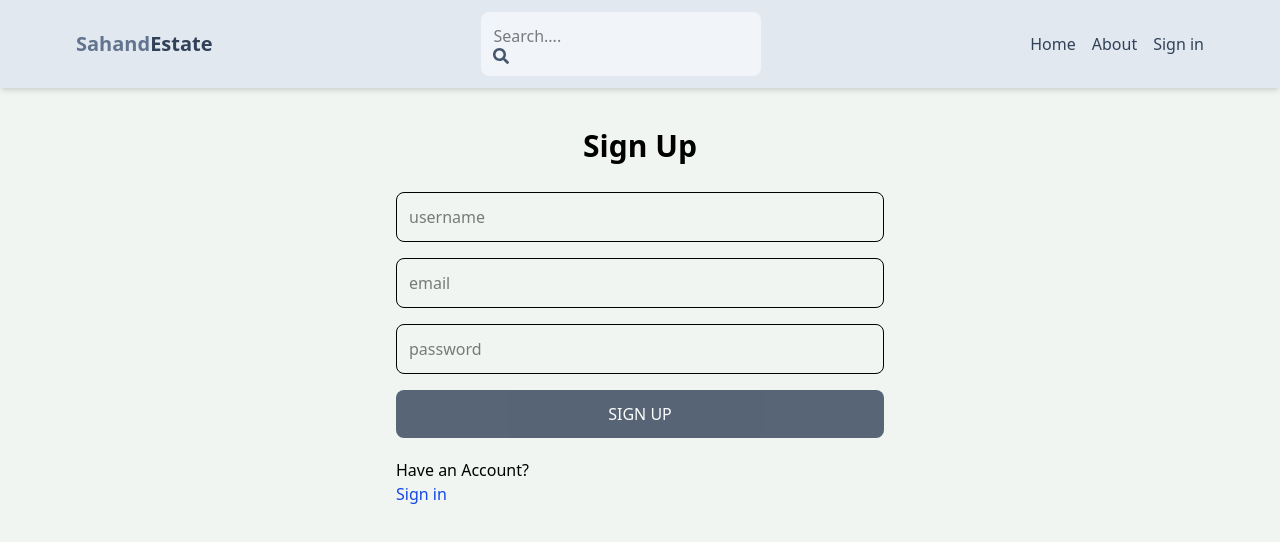
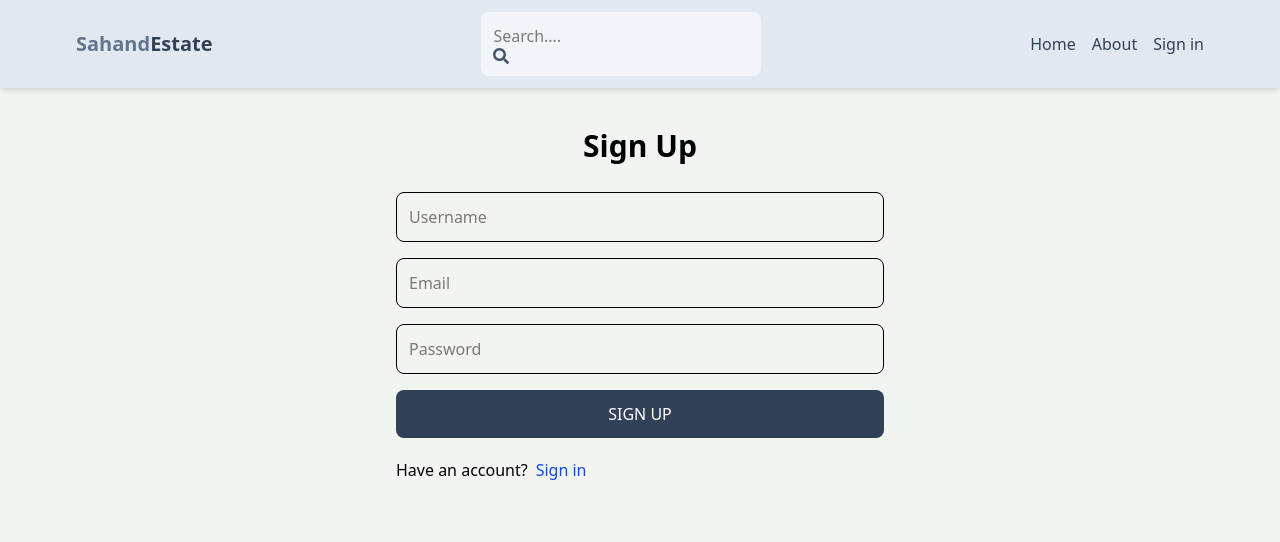
Before and after one commit to HadiaAmjad11/project-mern, a React (Vite) app in the folder client/: page /SignUp in a window 1280 px wide. Shown: the top 542 px of the page. Built offline with nearby package versions, Linux system fonts and the light colour scheme.

Commit message:
complete sign up page functionality

```diff
--- a/client/src/pages/SignUp.jsx
+++ b/client/src/pages/SignUp.jsx
@@ -1,20 +1,94 @@
+import { useState } from "react";
+import { Link, useNavigate } from "react-router-dom";
 
-import {Link} from 'react-router-dom';
 
 export default function SignUp() {
+  const [formData, setFormData] = useState({});
+  const [error, setError] = useState(null);
+  const [loading, setLoading] = useState(false);
+  const navigate = useNavigate();
+
+  const handleChange = (e) => {
+    const updatedData = {
+      ...formData,
+      [e.target.id]: e.target.value,
+    };
+    setFormData(updatedData);
+    console.log("Updated Form Data:", updatedData);
+  };
+
+  const handleSubmit = async (e) => {
+    e.preventDefault();
+    try {
+      setLoading(true);
+      setError(null);
+
+      const res = await fetch("/api/auth/signup", {
+        method: "POST",
+        headers: {
+          "Content-Type": "application/json",
+        },
+        body: JSON.stringify(formData),
+      });
+
+      const data = await res.json();
+      console.log(data);
+
+      if (data.success === false) {
+        setError(data.message);
+        setLoading(false);
+        return;
+      }
+
+      setLoading(false);
+      // TODO: handle success, e.g., redirect or message
+setError(null);
+navigate('/sign-in');
+    } catch (error) {
+      setLoading(false);
+      setError(error.message);
+    }
+  };
+
   return (
-    <div className='p-3 max-w-lg mx-auto'>
-      <h1 className='text-3xl text-center font-semibold my-7 '> Sign Up</h1>
-      <form className='flex flex-col gap-4 '>
-        <input type="text" placeholder='username ' className='border p-3 rounded-lg' id='username'/>
-         <input type="email" placeholder='email ' className='border p-3 rounded-lg' id='email'/>
-        <input type="password" placeholder='password ' className='border p-3 rounded-lg' id='password'/>
-        <button disabled className='bg-slate-700 text-white p-3 rounded-lg uppercase hover: opacity-95 disabled:opacity-80'>Sign Up</button>
+    <div className="p-3 max-w-lg mx-auto">
+      <h1 className="text-3xl text-center font-semibold my-7">Sign Up</h1>
+      <form onSubmit={handleSubmit} className="flex flex-col gap-4">
+        <input
+          type="text"
+          placeholder="Username"
+          className="border p-3 rounded-lg"
+          id="username"
+          onChange={handleChange}
+        />
+        <input
+          type="email"
+          placeholder="Email"
+          className="border p-3 rounded-lg"
+          id="email"
+          onChange={handleChange}
+        />
+        <input
+          type="password"
+          placeholder="Password"
+          className="border p-3 rounded-lg"
+          id="password"
+          onChange={handleChange}
+        />
+        <button
+          disabled={loading}
+          className="bg-slate-700 text-white p-3 rounded-lg uppercase hover:opacity-95 disabled:opacity-80"
+        >
+          {loading ? "Loading..." : "Sign Up"}
+        </button>
       </form>
-      <div className='flex gap-2 mt-5'>Have an Account?</div>
-      <Link to={"/sign-in"}></Link>
-      <span className='text-blue-700'> Sign in </span>
 
+      <div className="flex gap-2 mt-5">
+        <p>Have an account?</p>
+        <Link to="/sign-in" className="text-blue-700">Sign in</Link>
+      </div>
+
+      {error && <p className="text-red-500 mt-5">{error}</p>}
     </div>
   );
 }
--- a/client/vite.config.js
+++ b/client/vite.config.js
@@ -3,5 +3,15 @@ import react from '@vitejs/plugin-react-swc'
 import tailwindcss from '@tailwindcss/vite'
 // https://vite.dev/config/
 export default defineConfig({
+  server: {
+    proxy:{
+      '/api':{
+
+
+    target: 'http://localhost:3000',
+    secure: false,
+    },
+  },
+},
   plugins: [react(), tailwindcss()],
 })
```
